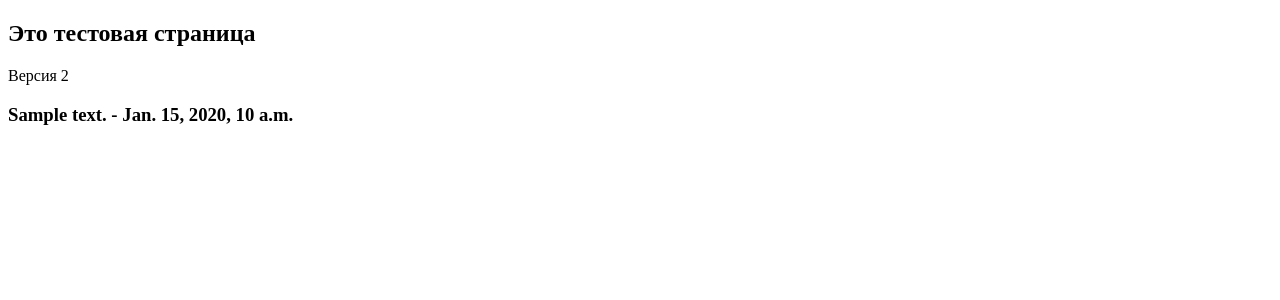
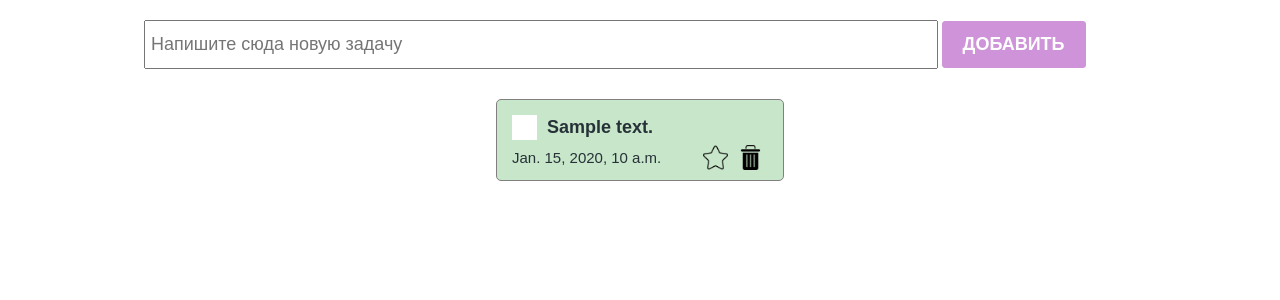
Before and after one commit to Amankaium/todopython, a Django app: template main/templates/test.html in a window 1280 px wide. Shown: the top 300 px of the page. Run offline with Django 3.2, Linux system fonts and the light colour scheme; the template is opened without the code that fills it: most values are stand-ins (such as "Sample title", 1, 10 or a date in 2020).

Commit message:
connected styles to todo list

```diff
--- a/main/templates/test.html
+++ b/main/templates/test.html
@@ -1,14 +1,45 @@
+{% load static %}
 <!DOCTYPE html>
 <html lang="en">
 <head>
-    <meta charset="UTF-8">
-    <meta name="viewport" content="width=device-width, initial-scale=1.0">
-    <title>Document</title>
+    <meta charset="UTF-8" />
+    <meta name="viewport" content="width=device-width, initial-scale=1.0" />
+    <title>Todo</title>
+    <!-- <link rel="stylesheet" href="./styles/index.css" /> -->
+    <link rel="stylesheet" href="{% static 'styles/index.css' %}" />
+    <!-- <link rel="stylesheet" href="./styles/checkbox.css"> -->
+    <link rel="stylesheet" href="{% static 'styles/checkbox.css' %}">
 </head>
 <body>
-    <h2>Это тестовая страница</h2>
-    <div>Версия 2</div>
-    {% for todo in todo_list %}
-        <h3>{{ todo.text }} - {{ todo.created_at }}</h3>
-    {% endfor %}
+    <section>
+        <div class="create_container">
+          <input
+            class="create_input"
+            type="text"
+            placeholder="Напишите сюда новую задачу"
+          />
+          <button class="create_button">Добавить</button>
+        </div>
+        <div class="todo_container">
+
+            {% for todo in todo_list %}
+            <div class="todo_item">
+                <div class="todo_item_header">
+                    <label class="checkbox_container">
+                        <input type="checkbox" />
+                        <span class="checkmark"></span>
+                    </label>
+                    <h4>{{ todo.text }}</h4>
+                    </div>
+                    <div class="todo_item_footer">
+                    <p>{{ todo.created_at }}</p>
+                    <div class="action_buttons">
+                        <img src="{% static './icons/unmarked.png' %}" />
+                        <img src="{% static './icons/delete.png' %}" />
+                    </div>
+                </div>
+            </div>
+        {% endfor %}
+        </div>
+      </section>
 </html>
```
